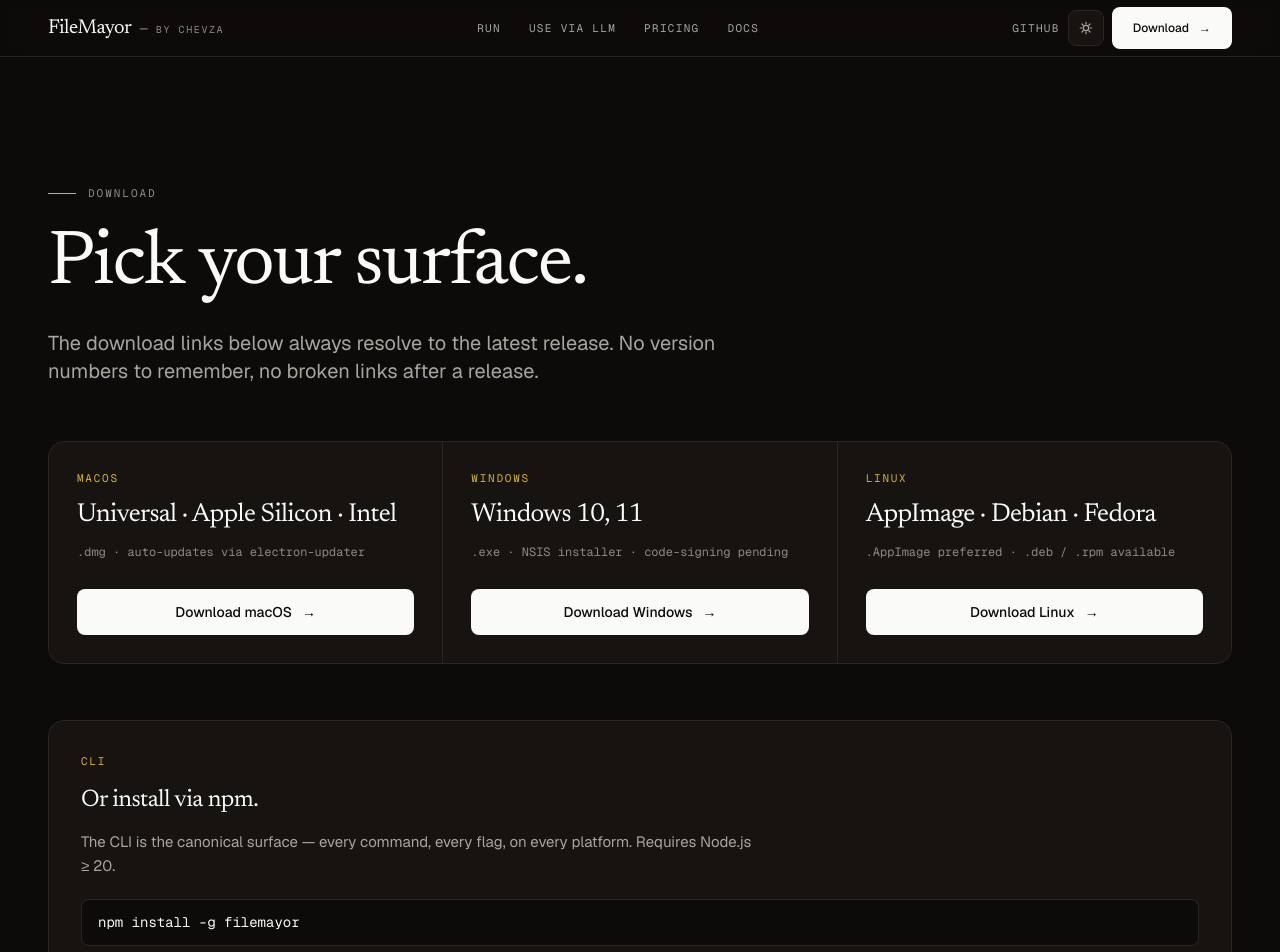
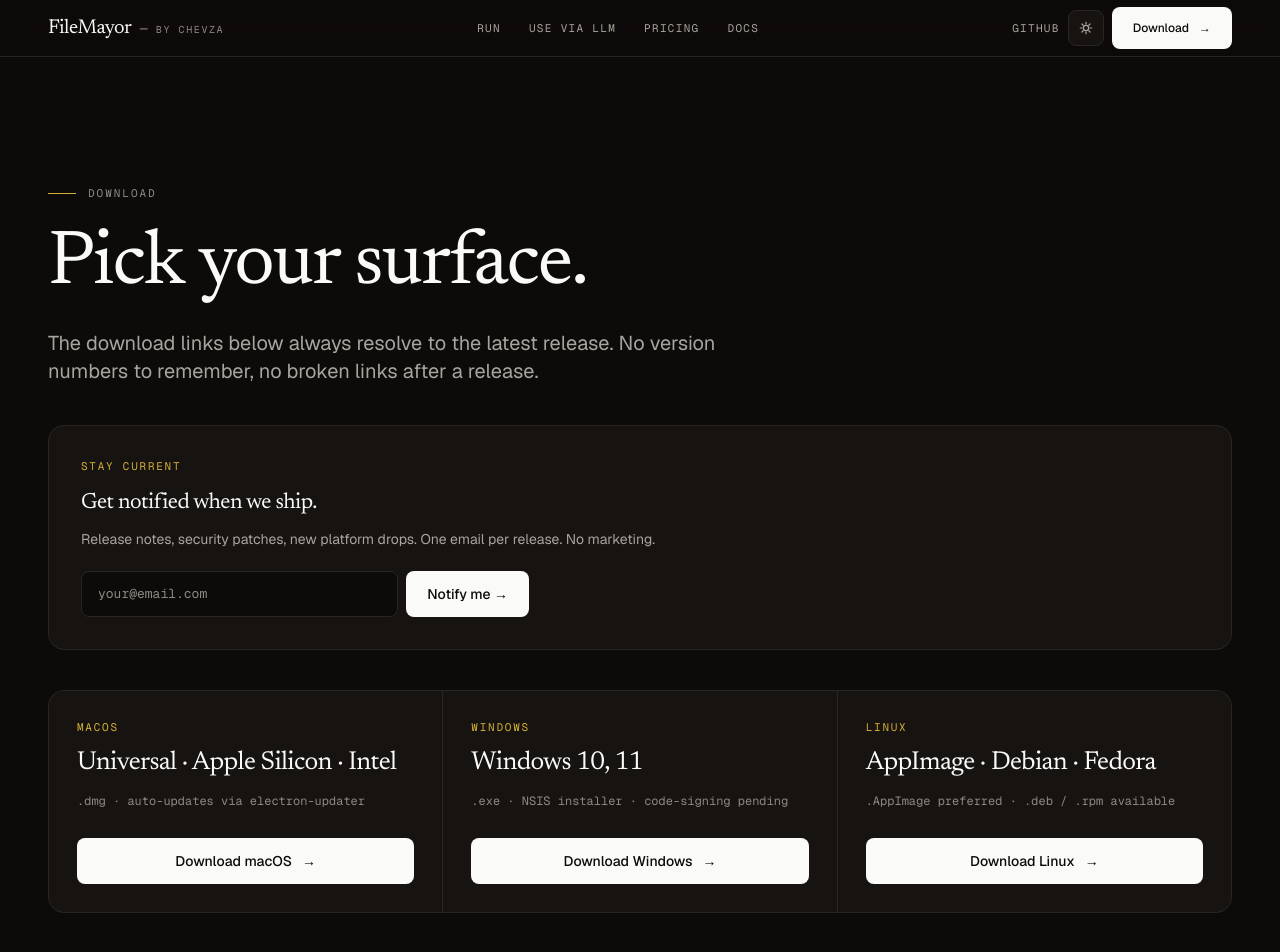
Before and after one commit to Hrypopo/filemayor-landing, a Next.js app: page /download in a window 1280 px wide. Shown: the top 952 px of the page. Built offline with nearby package versions, Linux system fonts and the light colour scheme.

Commit message:
feat: add Resend email capture to download page

```diff
--- a/app/download/page.tsx
+++ b/app/download/page.tsx
@@ -2,6 +2,7 @@
 import Link from 'next/link';
 import { Nav } from '@/components/Nav';
 import { Footer } from '@/components/Footer';
+import { EmailCapture } from '@/components/EmailCapture';
 import { site } from '@/lib/site';
 
 export const metadata: Metadata = {
@@ -49,7 +50,22 @@
               numbers to remember, no broken links after a release.
             </p>
 
-            <ul className="mt-14 grid grid-cols-1 gap-px overflow-hidden rounded-2xl border border-border bg-border md:grid-cols-3">
+            <div className="mt-10 rounded-2xl border border-border bg-surface p-7 md:p-8">
+              <div className="font-mono text-[11px] uppercase tracking-[0.16em] text-accent">
+                Stay current
+              </div>
+              <h2 className="mt-3 font-display text-[22px] font-normal tracking-tight text-text">
+                Get notified when we ship.
+              </h2>
+              <p className="mt-2 text-[14px] leading-relaxed text-text-2">
+                Release notes, security patches, new platform drops. One email per release. No marketing.
+              </p>
+              <div className="mt-5">
+                <EmailCapture />
+              </div>
+            </div>
+
+            <ul className="mt-10 grid grid-cols-1 gap-px overflow-hidden rounded-2xl border border-border bg-border md:grid-cols-3">
               {platforms.map((p) => (
                 <li key={p.key} className="bg-surface p-7">
                   <div className="font-mono text-[11px] uppercase tracking-[0.16em] text-accent">
@@ -66,7 +82,7 @@
               ))}
             </ul>
 
-            <div className="mt-14 rounded-2xl border border-border bg-surface p-7 md:p-8">
+            <div className="mt-10 rounded-2xl border border-border bg-surface p-7 md:p-8">
               <div className="font-mono text-[11px] uppercase tracking-[0.16em] text-accent">
                 CLI
               </div>
```
